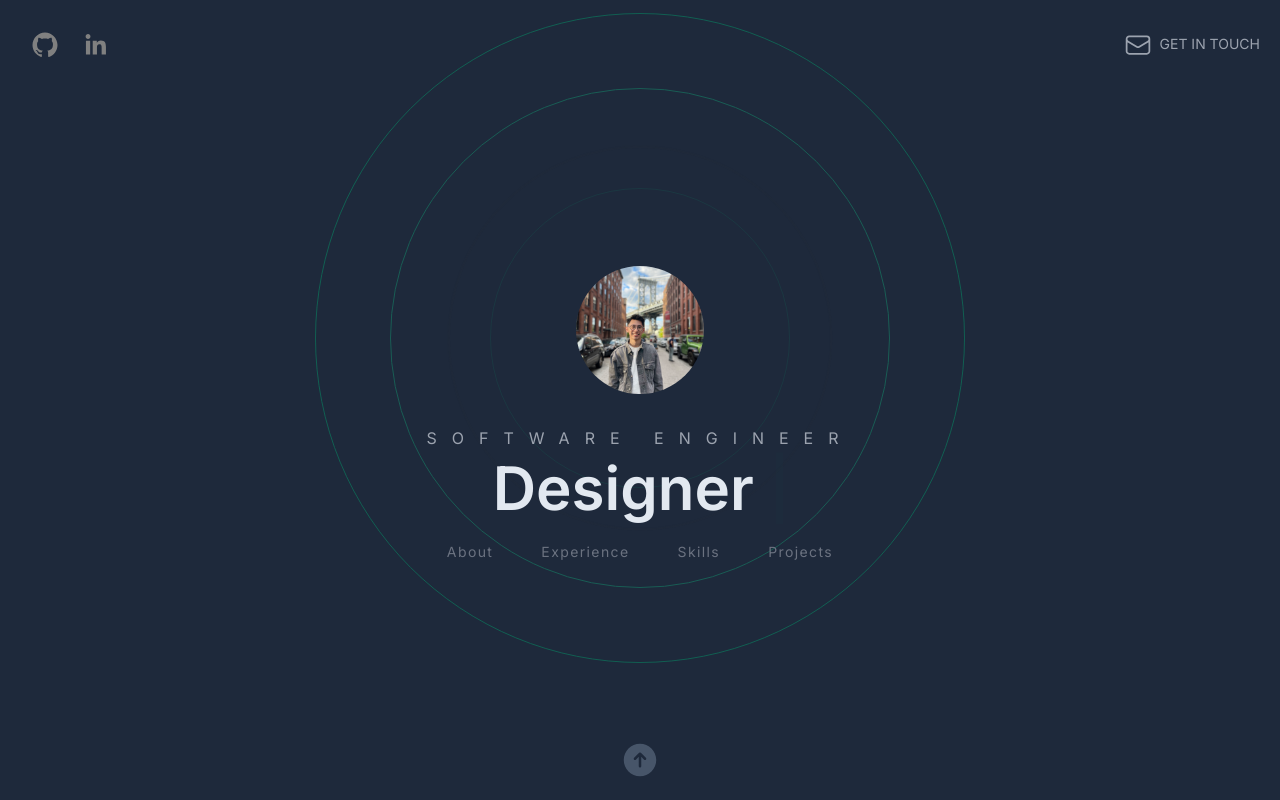
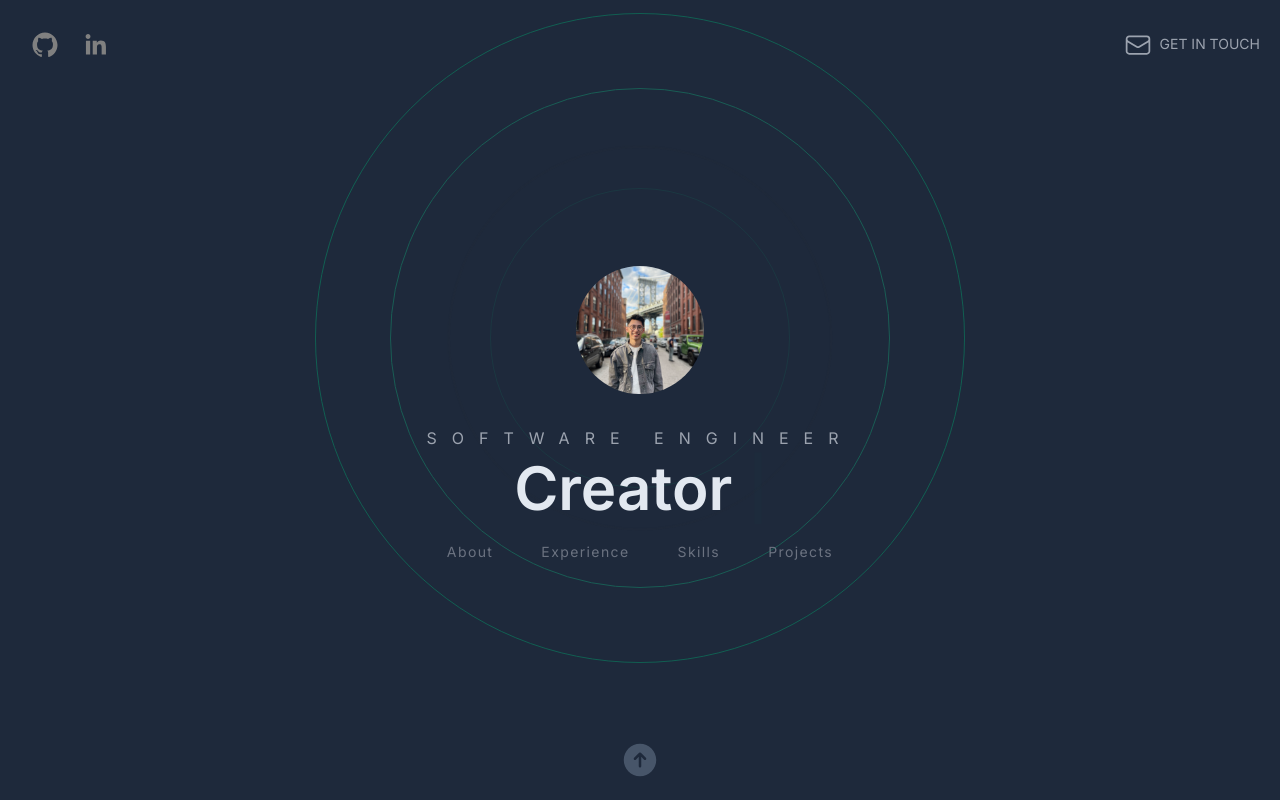
Before and after one commit to ErnestLeung52/ernest-portfolio-website, a Next.js app: page / in a window 1280 px wide. Built offline with nearby package versions, Linux system fonts and the light colour scheme.

Commit message:
added new words for typeWriter

```diff
--- a/components/Hero.tsx
+++ b/components/Hero.tsx
@@ -10,7 +10,7 @@ type Props = {};
 
 const Hero = (props: Props) => {
 	const [text, count] = useTypewriter({
-		words: ['Developer', 'Designer', 'Coffee Lover'],
+		words: ['Developer', 'Creator', 'Coffee Lover'],
 		loop: true,
 		delaySpeed: 2000,
 	});
```
